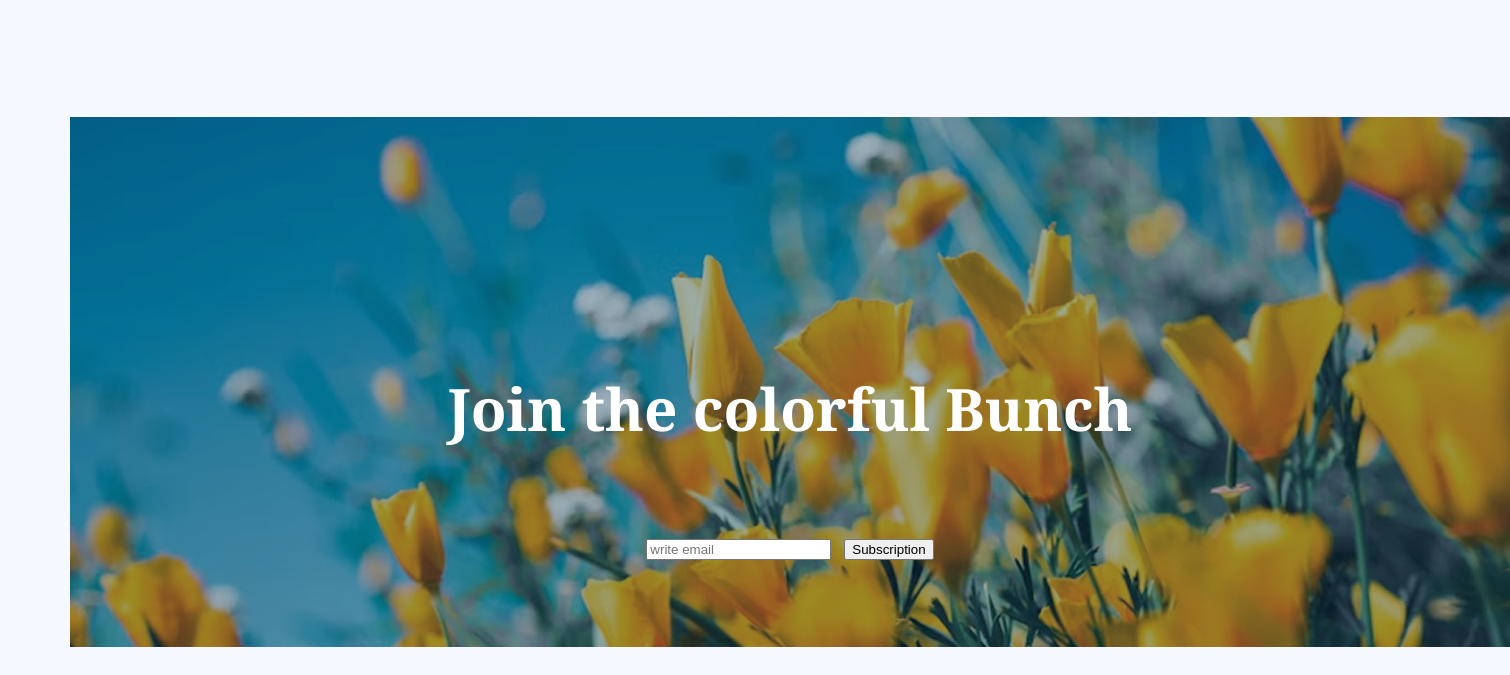
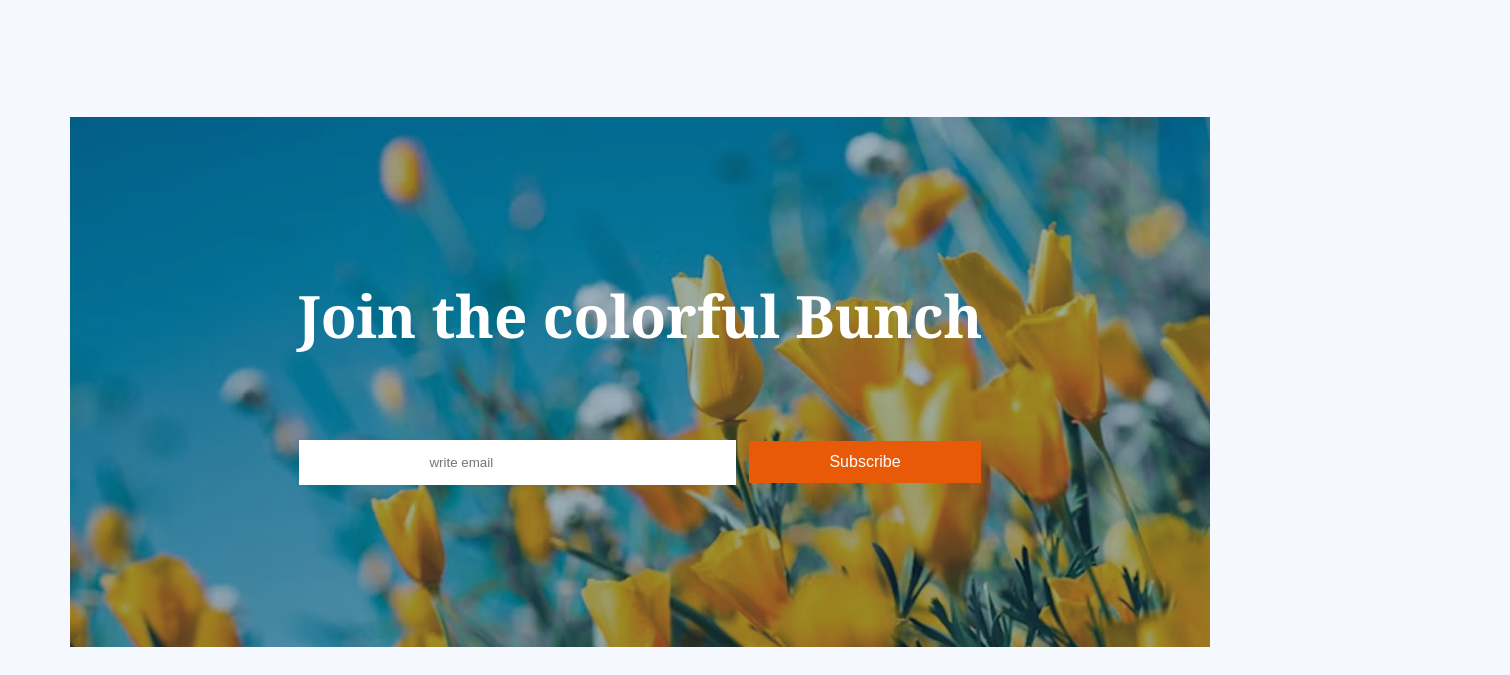
Before and after one commit to Abdur-Razzaqe/responsive-web-second-assignment, a plain HTML site: page index.html in a window 1280 px wide. Shown: the part 3501-4176 px from the top of the page, 1510 px wide, since content can reach past the window. Drawn offline with Linux system fonts and the light colour scheme.

Commit message:
complited

```diff
--- a/index.html
+++ b/index.html
@@ -173,7 +173,7 @@
         <form class="join">
           <h3>Join the colorful Bunch</h3>
           <input type="email" name="" id="" placeholder="write email" />
-          <button class="">Subscription</button>
+          <button class="btn-primary">Subscribe</button>
         </form>
       </div>
     </main>
--- a/styles/style.css
+++ b/styles/style.css
@@ -181,7 +181,7 @@ left:350px;
   margin-top: 120px;
   align-items: center;
   margin-right: 150px;
-  width: 1440px;
+  width: 1140px;
   height: 530px;
 
   }
@@ -191,9 +191,13 @@ left:350px;
     color: rgb(255, 255, 255);
     font-weight: 700;
     font-size: 50px;
-    line-height: 68px;
-    padding: 199px 305px 50px 305px;
-
+    padding-top: 100px;
+  }
+  .container input{
+    justify-content: center;
+    align-items: center;
+    border: none;
+    padding: 15px 130px;
   }
 
 footer{
@@ -230,12 +234,13 @@ display: grid;
   list-style: none;
   text-decoration: none;
   display: grid;
+  color: color:rgba(0, 0, 0, 0.5) ;;
 }
 
 
 
 /* responsive media Query */
-@media screen and (max-width:768){
+@media screen and (max-width:768px){
   .navbar, .nav-links,
   .banner, .plants-lover, .deal-img,
   .footer{
```
